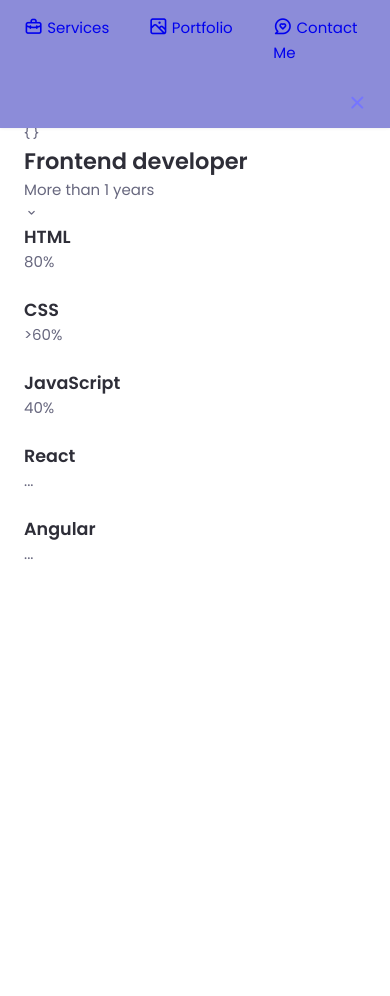
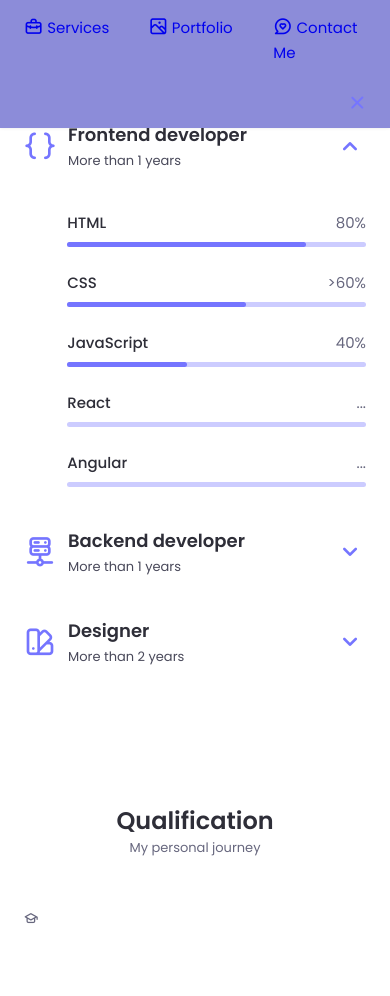
Before and after one commit to phminh3033/Portfolio-Web, a plain HTML site: page index.html in a window 390 px wide. Shown: the part 1560-2556 px from the top of the page. Before the commit the page ends 2237 px from the top, so only its background shows below. Drawn offline with nearby package versions, Linux system fonts and the light colour scheme.

Commit message:
final skills js

```diff
--- a/assets/css/styles.css
+++ b/assets/css/styles.css
@@ -382,3 +382,97 @@ img{
 	display: flex;
 	justify-content: center;
 }
+
+/*--=============== SKILLS ================--*/
+.skills__container{
+	row-gap: 0;
+}
+
+.skills__header{
+	display: flex;
+	align-items: center;
+	margin-bottom: var(--mb-2-5);
+	cursor: pointer;
+}
+
+.skills__icon,
+.skills__arrow{
+	font-size: 2rem;
+	color: var(--first-color);
+}
+
+.skills__icon{
+	margin-right: var(--mb-0-75);
+}
+
+.skills__title{
+	font-size: var(--h3-font-size);
+}
+
+.skills__subtitle{
+	font-size: var(--small-font-size);
+	color: var(--text-color-light);
+}
+
+.skills__arrow{
+	margin-left: auto;
+	transition: 0.4s;
+}
+
+.skills__list{
+	row-gap: 1.5rem;
+	padding-left: 2.7rem;
+}
+
+.skills__titles{
+	display: flex;
+	justify-content: space-between;
+	margin-bottom: var(--mb-0-5);
+}
+
+.skills__name{
+	font-size: var(--normal-font-size);
+	font-weight: var(--font-medium);
+}
+
+.skills__bar,
+.skills__percentage{
+	height: 5px;
+	border-radius: 0.25rem;
+}
+
+.skills__bar{
+	background-color: var(--first-color-lighter);
+}
+
+.skills__percentage{
+	display: block;
+	background-color: var(--first-color);
+}
+
+.skills__html{ width: 80%; }
+.skills__css{ width: 60%; }
+.skills__js{ width: 40%; }
+.skills__react{ width: 0%; }
+.skills__angular{ width: 0%; }
+.skills__php{ width: 60%; }
+.skills__node{ width: 0%; }
+.skills__firebase{ width: 0%; }
+.skills__python{ width: 0%; }
+.skills__figma{ width: 60%; }
+.skills__pts{ width: 50%; }
+.skills__ai{ width: 40%; }
+
+.skills__close .skills__list{
+	height: 0;
+	overflow: hidden;
+}
+
+.skills__open .skills__list{
+	height: max-content;
+	margin-bottom: var(--mb-2-5);
+}
+
+.skills__open .skills__arrow{
+	transform: rotate(-180deg);
+}
--- a/assets/js/main.js
+++ b/assets/js/main.js
@@ -28,3 +28,22 @@ function linkAction(){
 	navMenu.classList.remove('show-menu')
 }
 navLink.forEach(n => n.addEventListener('click', linkAction))
+
+/*--=============== ACCORDION SKILLS ================--*/
+const skillsContent = document.getElementsByClassName('skills__content')
+	  skillsHeader = document.querySelectorAll('.skills__header')
+
+function toggleSkills() {
+	let itemClass = this.parentNode.className
+
+	for(i = 0; i < skillsContent.length; i++){
+		skillsContent[i].className = 'skills__content skills__close'
+	}
+	if(itemClass === 'skills__content skills__close'){
+		this.parentNode.className = 'skills__content skills__open'
+	}
+}
+
+skillsHeader.forEach((el) =>{
+	el.addEventListener('click', toggleSkills)
+})
--- a/index.html
+++ b/index.html
@@ -165,8 +165,8 @@
 
 			<div class="skills__container container grid">
 				<div>
-					<!--================= SKILLS =================-->
-					<div class="skills__content">
+					<!--================= SKILLS 1 =================-->
+					<div class="skills__content skills__open">
 						<div class="skills__header">
 							<i class="uil uil-brackets-curly skills__icon"></i>
 
@@ -180,7 +180,7 @@
 
 						<div class="skills__list grid">
 							<div class="skills__data">
-								<div class="skills__title">
+								<div class="skills__titles">
 									<h3 class="skills__name">HTML</h3>
 									<span class="skills__number">80%</span>
 								</div>
@@ -190,7 +190,7 @@
 							</div>
 
 							<div class="skills__data">
-								<div class="skills__title">
+								<div class="skills__titles">
 									<h3 class="skills__name">CSS</h3>
 									<span class="skills__number">>60%</span>
 								</div>
@@ -200,7 +200,7 @@
 							</div>
 
 							<div class="skills__data">
-								<div class="skills__title">
+								<div class="skills__titles">
 									<h3 class="skills__name">JavaScript</h3>
 									<span class="skills__number">40%</span>
 								</div>
@@ -210,7 +210,7 @@
 							</div>
 
 							<div class="skills__data">
-								<div class="skills__title">
+								<div class="skills__titles">
 									<h3 class="skills__name">React</h3>
 									<span class="skills__number">...</span>
 								</div>
@@ -220,7 +220,7 @@
 							</div>
 
 							<div class="skills__data">
-								<div class="skills__title">
+								<div class="skills__titles">
 									<h3 class="skills__name">Angular</h3>
 									<span class="skills__number">...</span>
 								</div>
@@ -230,11 +230,127 @@
 							</div>
 						</div>
 					</div>
+
+					<!--================= SKILLS 2 =================-->
+					<div class="skills__content skills__close">
+						<div class="skills__header">
+							<i class="uil uil-server-network-alt skills__icon"></i>
+
+							<div>
+								<h1 class="skills__title">Backend developer</h1>
+								<span class="skills__subtitle">More than 1 years</span>
+							</div>
+
+							<i class="uil uil-angle-down skills__arrow"></i>
+						</div>
+
+						<div class="skills__list grid">
+							<div class="skills__data">
+								<div class="skills__titles">
+									<h3 class="skills__name">PHP</h3>
+									<span class="skills__number">60%</span>
+								</div>
+								<div class="skills__bar">
+									<span class="skills__percentage skills__php"></span>
+								</div>
+							</div>
+
+							<div class="skills__data">
+								<div class="skills__titles">
+									<h3 class="skills__name">Node Js</h3>
+									<span class="skills__number">...</span>
+								</div>
+								<div class="skills__bar">
+									<span class="skills__percentage skills__node"></span>
+								</div>
+							</div>
+
+							<div class="skills__data">
+								<div class="skills__titles">
+									<h3 class="skills__name">Firebase</h3>
+									<span class="skills__number">...</span>
+								</div>
+								<div class="skills__bar">
+									<span class="skills__percentage skills__firebase"></span>
+								</div>
+							</div>
+
+							<div class="skills__data">
+								<div class="skills__titles">
+									<h3 class="skills__name">Python</h3>
+									<span class="skills__number">...</span>
+								</div>
+								<div class="skills__bar">
+									<span class="skills__percentage skills__python"></span>
+								</div>
+							</div>
+						</div>
+					</div>
+				</div>
+
+				<div>
+					<!--================= SKILLS 3 =================-->
+					<div class="skills__content skills__close">
+						<div class="skills__header">
+							<i class="uil uil-swatchbook skills__icon"></i>
+
+							<div>
+								<h1 class="skills__title">Designer</h1>
+								<span class="skills__subtitle">More than 2 years</span>
+							</div>
+
+							<i class="uil uil-angle-down skills__arrow"></i>
+						</div>
+
+						<div class="skills__list grid">
+							<div class="skills__data">
+								<div class="skills__titles">
+									<h3 class="skills__name">Figma</h3>
+									<span class="skills__number">60%</span>
+								</div>
+								<div class="skills__bar">
+									<span class="skills__percentage skills__figma"></span>
+								</div>
+							</div>
+
+							<div class="skills__data">
+								<div class="skills__titles">
+									<h3 class="skills__name">Photoshop</h3>
+									<span class="skills__number">50%</span>
+								</div>
+								<div class="skills__bar">
+									<span class="skills__percentage skills__pts"></span>
+								</div>
+							</div>
+
+							<div class="skills__data">
+								<div class="skills__titles">
+									<h3 class="skills__name">Illustrator</h3>
+									<span class="skills__number">30%</span>
+								</div>
+								<div class="skills__bar">
+									<span class="skills__percentage skills__ai"></span>
+								</div>
+							</div>
+						</div>
+					</div>
 				</div>
 			</div>
 		</section>
 
+		<!--================= QUALIFICATION =================-->
+		<section class="qualification section">
+			<h2 class="section__title">Qualification</h2>
+			<span class="section__subtitle">My personal journey</span>
 
+			<div class="qualification__container container">
+				<div class="qualification__tags">
+					<div class="qualification__button button--flex">
+						<i class="uil uil-graduation-cap qualification__icon"></i>
+					</div>
+				</div>
+			</div>
+		</section>
 
 
 
```
